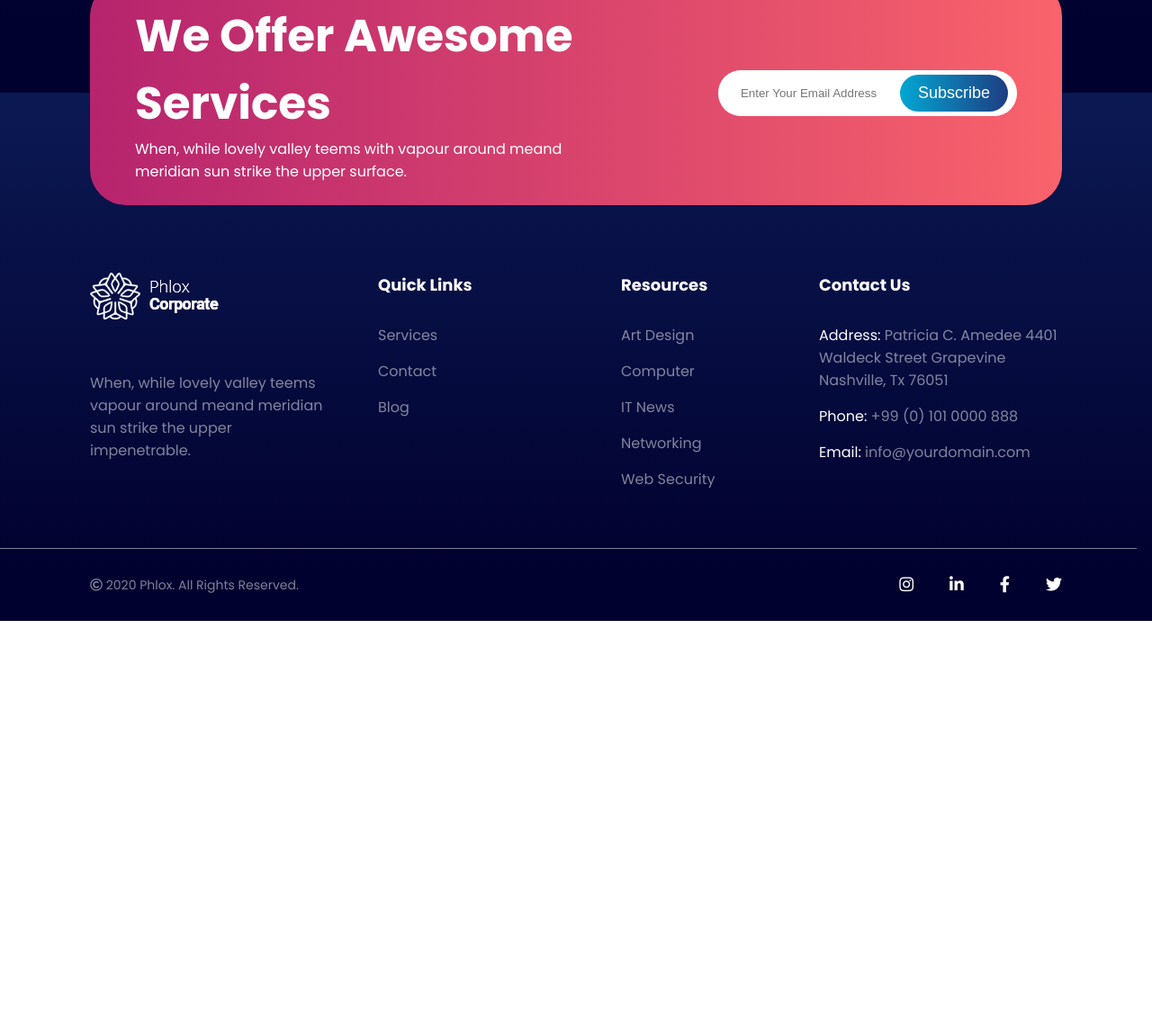
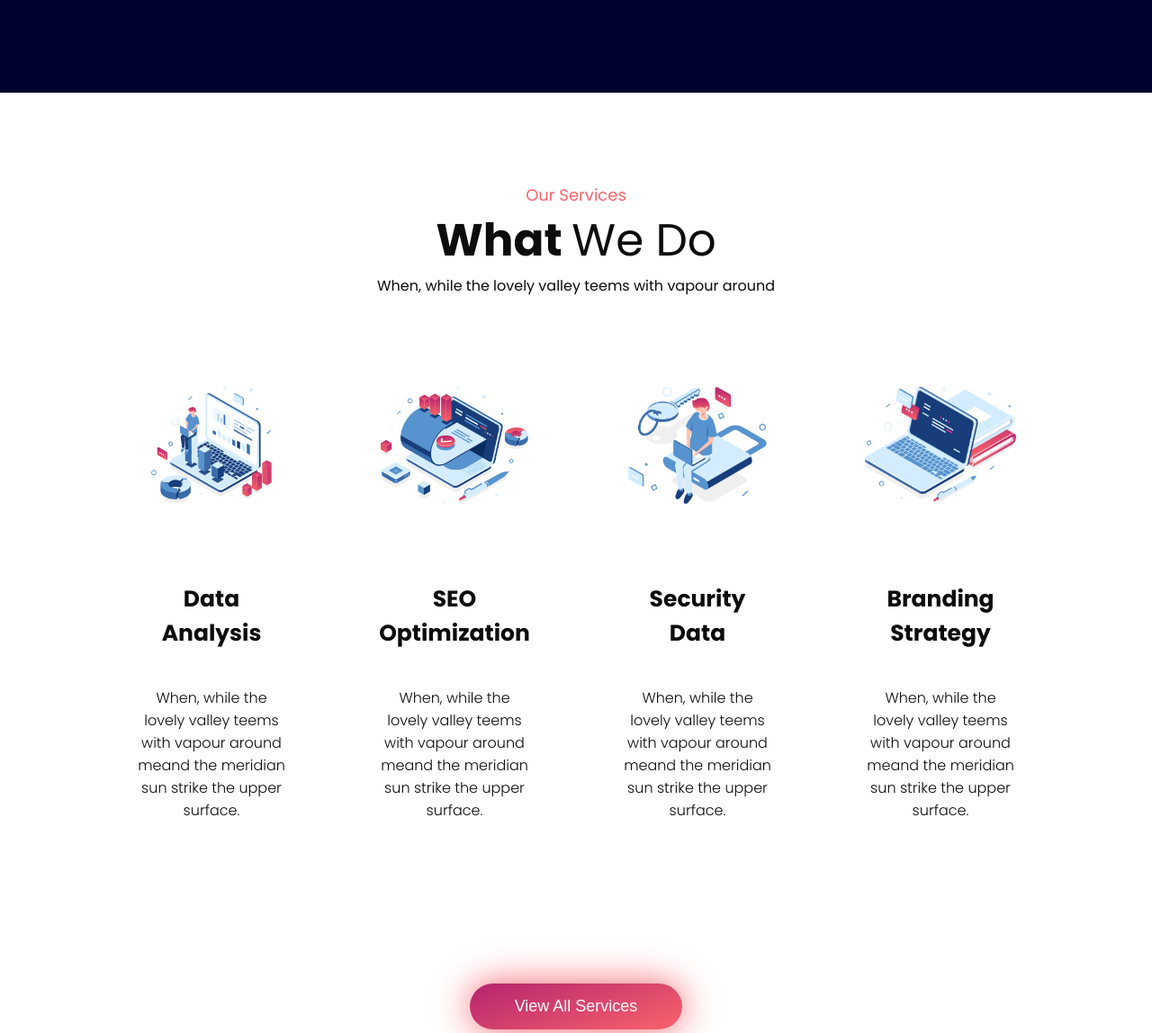
Before and after one commit to DavideSadotti/proj-html-vuejs, a website: page index.html in a window 1280 px wide. Shown: the part 697-1845 px from the top of the page at 90% size. Before the commit the page ends 1387 px from the top, so only its background shows below. Drawn offline with nearby package versions, Linux system fonts and the light colour scheme.

Commit message:
Section whatWeDo Completata

```diff
--- a/index.html
+++ b/index.html
@@ -48,9 +48,29 @@
 
     <!-- CORPO DELLA PAGINA -->
     <main>
-
+      <div class="whatWe">
+        <div>
+          <p>Our Services</p>
+          <h2>What <span>We Do</span></h2>
+          <p>When, while the lovely valley teems with vapour around <meand></meand></p>
+        </div>
+        <div>
+          <div v-for="box in whatWeDo">
+            <img :src="box.image">
+            <h3>{{ box.title }}</h3>
+            <p>{{ box.text }}</p>
+          </div>
+        </div>
+        <button type="button">View All Services</button>
+      </div>
+      <div class="growBusiness">
+        <div></div>
+        <div></div>
+      </div>
     </main>
 
+    <!-- DIV TEMPORANEO -->
+    <div style="height:500px"></div>
     <!-- PIE' DI PAGINA -->
     <footer>
       <div>
--- a/js/script.js
+++ b/js/script.js
@@ -9,6 +9,28 @@ var app = new Vue(
         'Blog',
         'Contact',
         'Portfolio'
+      ],
+      whatWeDo:[
+        {
+          image: 'img/group-1.png',
+          title: 'Data Analysis',
+          text: 'When, while the lovely valley teems with vapour around meand the meridian sun strike the upper surface.'
+        },
+        {
+          image: 'img/group-2.png',
+          title: 'SEO Optimization',
+          text: 'When, while the lovely valley teems with vapour around meand the meridian sun strike the upper surface.'
+        },
+        {
+          image: 'img/group-3.png',
+          title: 'Security Data',
+          text: 'When, while the lovely valley teems with vapour around meand the meridian sun strike the upper surface.'
+        },
+        {
+          image: 'img/group-4.png',
+          title: 'Branding Strategy',
+          text: 'When, while the lovely valley teems with vapour around meand the meridian sun strike the upper surface.'
+        }
       ],
       social:[
         'instagram',
--- a/src/Partials/_common.scss
+++ b/src/Partials/_common.scss
@@ -13,8 +13,8 @@ header, footer{
   background: linear-gradient(0deg, rgba(1,1,47,1) 10%, rgba(11,25,83,1) 100%);
 }
 
-header > div, footer > div{
-  max-width: $navbarContainer;
+header > div, footer > div, .whatWe{
+  max-width: $container;
   padding: 0 100px;
   margin: auto;
 }
--- a/src/Partials/_footer.scss
+++ b/src/Partials/_footer.scss
@@ -37,7 +37,7 @@ footer{
 
         button{
           color: white;
-          font-size: 18px;
+          font-size: $normalFont;
           border: none;
           border-radius: 50px;
           padding: 10px 20px;
@@ -51,7 +51,7 @@ footer{
       }
 
       h2{
-        font-size: 50px;
+        font-size: $titleFont;
       }
     }
   }
--- a/src/Partials/_header.scss
+++ b/src/Partials/_header.scss
@@ -35,7 +35,7 @@ header{
     button{
       display: inline-block;
       color: white;
-      font-size: 18px;
+      font-size: $normalFont;
       border: none;
       border-radius: 50px;
       padding: 10px 20px;
@@ -81,7 +81,7 @@ header{
         button{
           display: inline-block;
           color: white;
-          font-size: 18px;
+          font-size: $normalFont;
           border: none;
           border-radius: 50px;
           padding: 15px 40px;
--- a/src/Partials/_main.scss
+++ b/src/Partials/_main.scss
@@ -0,0 +1,55 @@
+.whatWe{
+  text-align: center;
+
+  > div:first-of-type{
+    margin: 100px 0;
+
+    p:first-of-type{
+      color: $orangeColor;
+      font-size: $normalFont;
+    }
+
+    h2{
+      font-size: $titleFont;
+
+      span{
+        font-weight: lighter;
+      }
+    }
+  }
+
+  > div:last-of-type{
+    display: flex;
+    margin: 100px 0;
+
+    > div{
+      width: 25%;
+      padding: 0 50px;
+      text-align: center;
+
+      img{
+        height: 130px;
+      }
+
+      h3{
+        font-size: 25px;
+        margin: 80px 0 40px;
+      }
+
+      p{
+        font-weight: lighter;
+      }
+    }
+  }
+
+  button{
+    background: linear-gradient(340deg, rgba(249,99,107,1) 0%, rgba(182,36,110,1) 100%);
+    color: white;
+    font-size: $normalFont;
+    border: none;
+    border-radius: 50px;
+    padding: 15px 50px;
+    box-shadow: 0px 0px 40px 0px $orangeColor;
+    margin: 80px 0;
+  }
+}
--- a/src/Partials/_variables.scss
+++ b/src/Partials/_variables.scss
@@ -16,11 +16,9 @@ $darkBluButton: rgba(30,61,130,1);
 // FONT SIZE
 $miniFont: 14px;
 $normalFont: 18px;
+$titleFont: 50px;
 $bigFont: 60px;
 
 
 // CONTAINER SIZE
-$smallContainer: 900px;
-$mediumContainer: 1200px;
-$largeContainer: 1440px;
-$navbarContainer: 1840px;
+$container: 1840px;
```
Also changed, not shown: dist/app.css, img/group-1.png (added), img/group-2.png (added), img/group-3.png (added), img/group-4.png (added).
